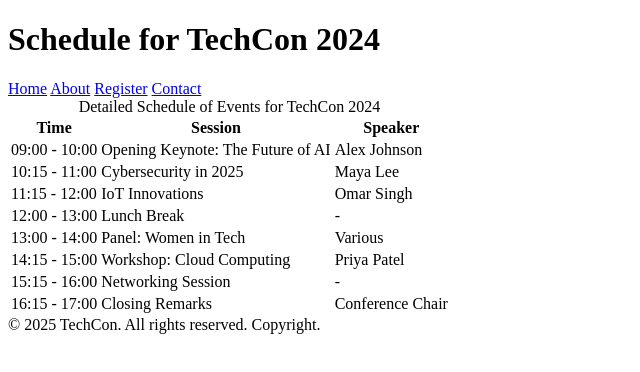
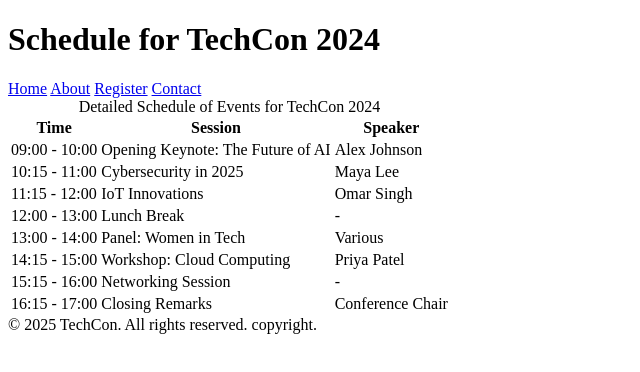
Before and after one commit to Gl0rydayz/TechCon_HTML, a plain HTML site: page techcon_website/schedule.html in a window 1280 px wide. Shown: the full height of the page, 0-640 px from the left. Drawn offline with Linux system fonts and the light colour scheme.

Commit message:
modify schedule

```diff
--- a/techcon_website/schedule.html
+++ b/techcon_website/schedule.html
@@ -70,7 +70,7 @@
         </table>
     </main>
     <footer>
-        &copy; 2025 TechCon. All rights reserved. Copyright.
+        &copy; 2025 TechCon. All rights reserved. copyright.
     </footer>
 </body>
 </html>
```
